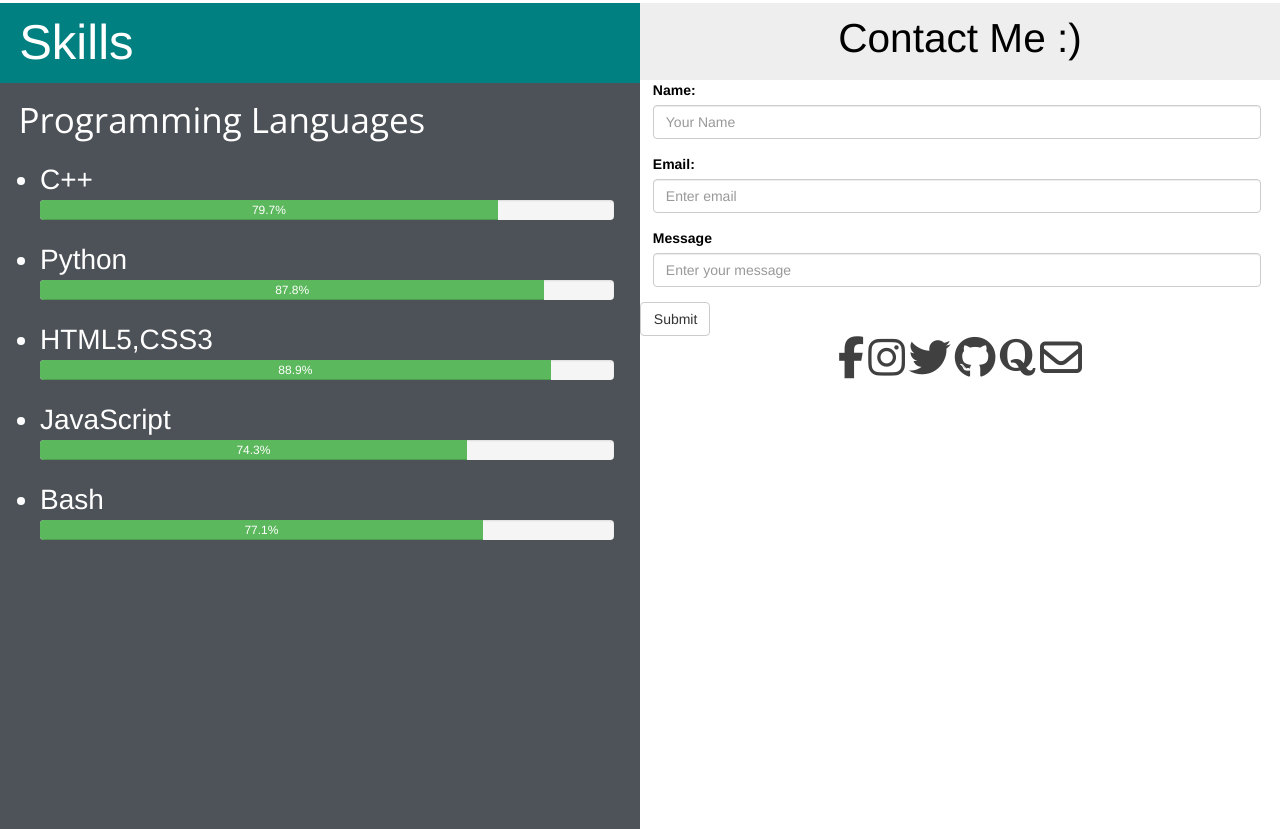
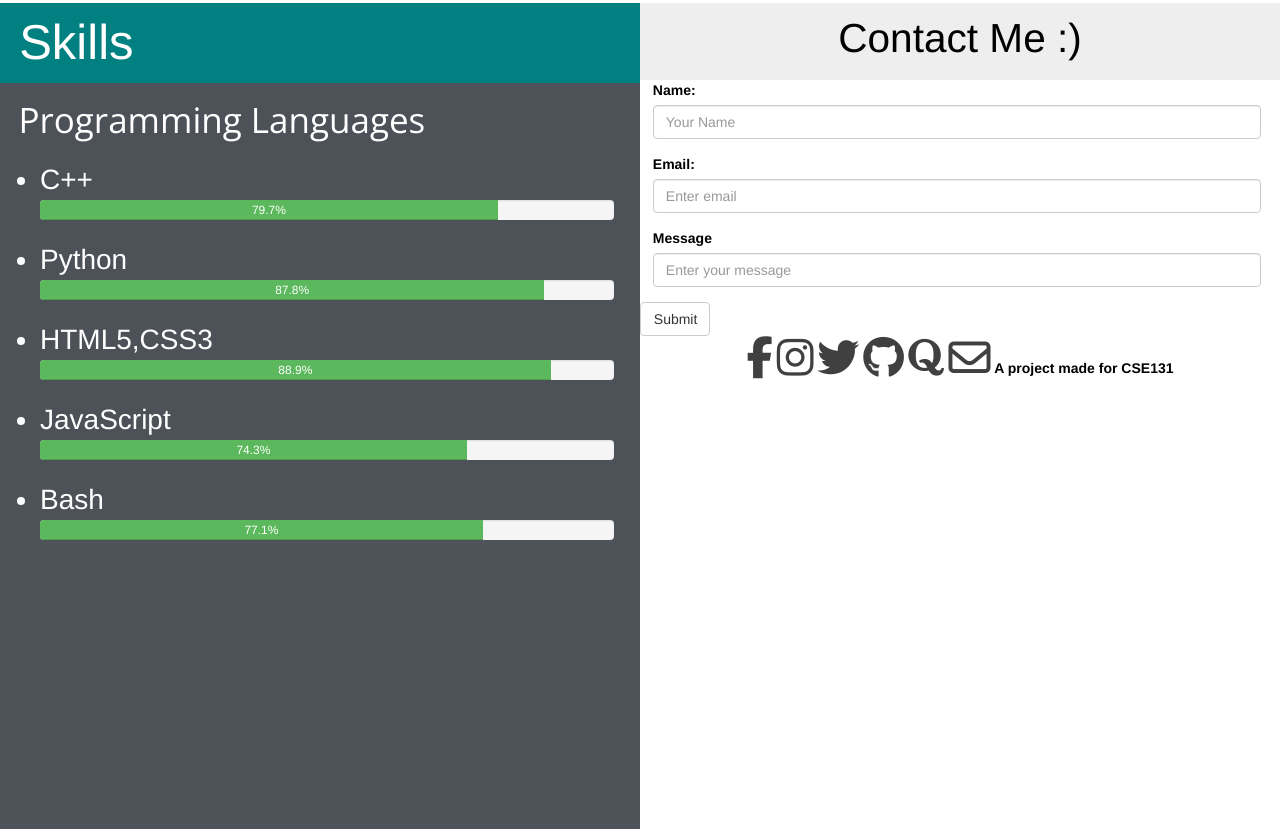
Before and after one commit to divyambhagchandani/divyambhagchandani, a plain HTML site: page index.html in a window 1280 px wide. Shown: the part 1568-2397 px from the top of the page. Drawn offline with nearby package versions, Linux system fonts and the light colour scheme; a script that the page names is missing.

Commit message:
Update index.html

```diff
--- a/index.html
+++ b/index.html
@@ -184,6 +184,7 @@
       <a href="https://github.com/divyambhagchandani"><i class="fa fa-github fa-3x fa-awe" aria-hidden="true"></i></a>
       <a href="https://www.quora.com/profile/Divyam-Bhagchandani"><i class="fa fa-quora fa-3x fa-awe" aria-hidden="true"></i></a>
       <a href="mailto:divyambhagchandani@gmail.com"><i class="fa fa-envelope-o fa-3x fa-awe" aria-hidden="true"></i></a>
+	     <label>A project made for CSE131</label>
     </div>
 
 
```
